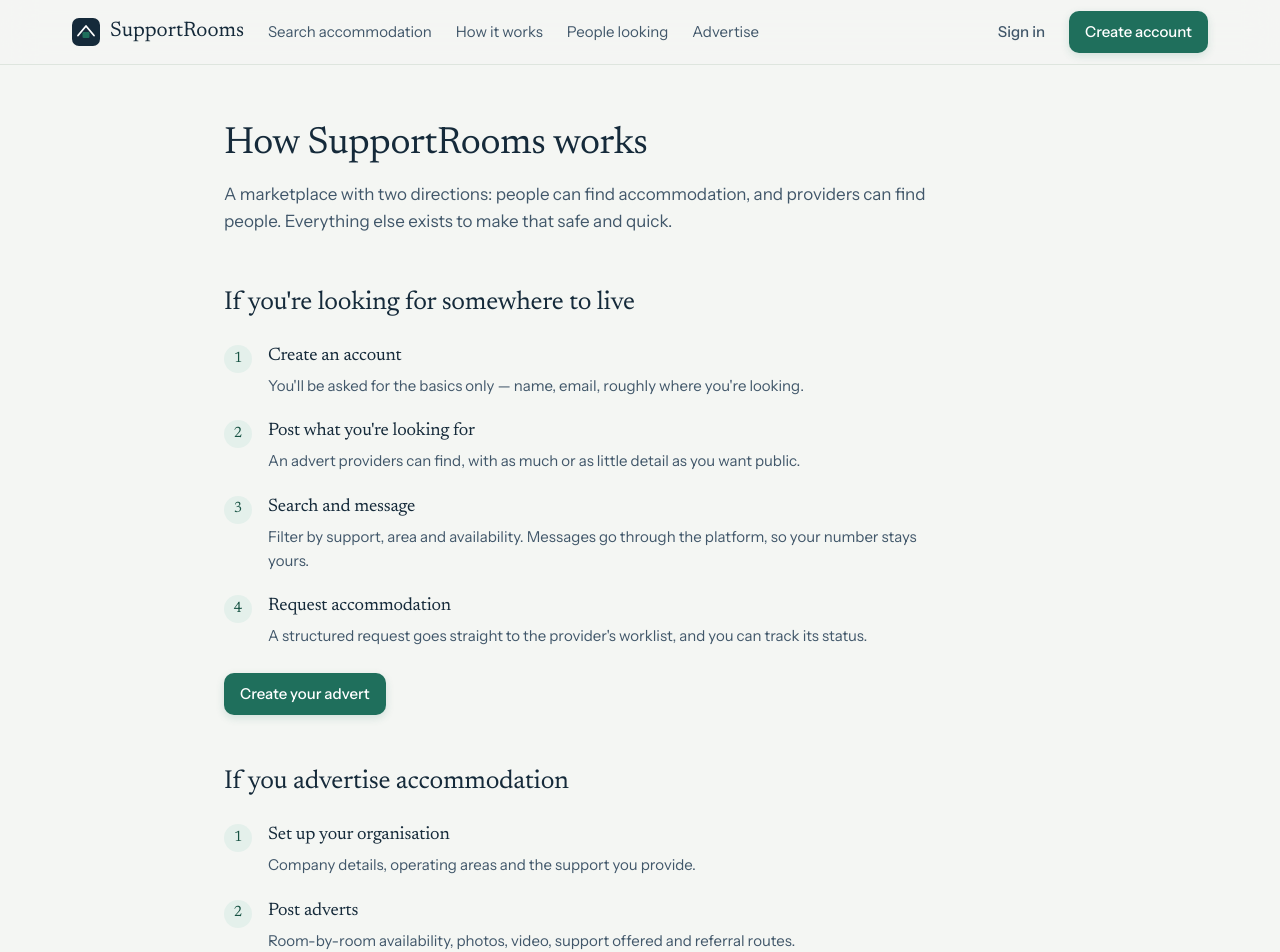
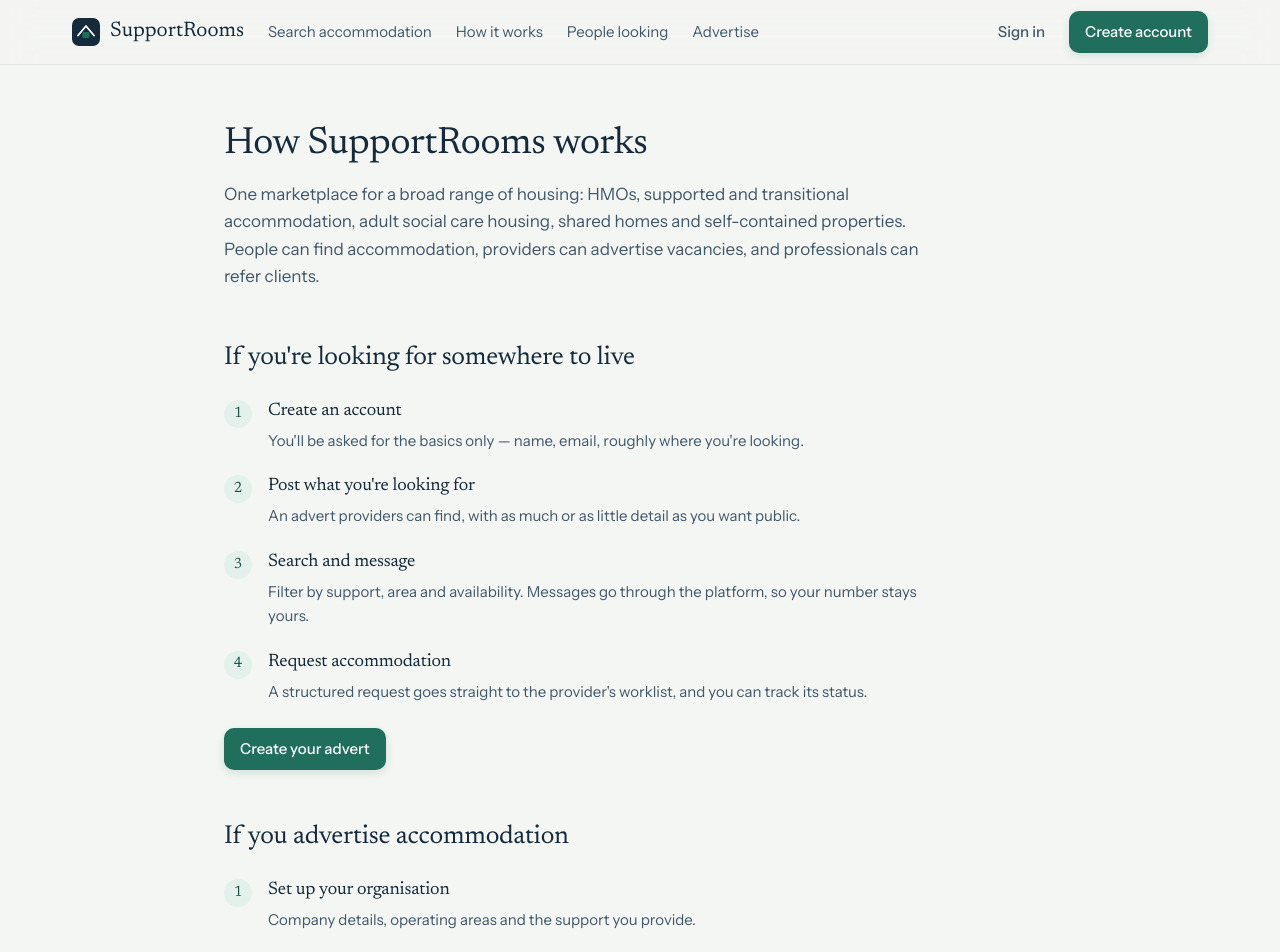
Before and after one commit to Aydo11/SupportRooms, a Next.js app: page /how-it-works in a window 1280 px wide. Shown: the top 952 px of the page. Built offline with nearby package versions, Linux system fonts and the light colour scheme; no server answers.

Commit message:
Broaden how-it-works housing descriptions

```diff
--- a/src/app/(site)/how-it-works/page.tsx
+++ b/src/app/(site)/how-it-works/page.tsx
@@ -18,7 +18,7 @@ const AUDIENCES = [
     who: "If you advertise accommodation",
     steps: [
       ["Set up your organisation", "Company details, operating areas and the support you provide."],
-      ["Post adverts", "Room-by-room availability, photos, video, support offered and referral routes."],
+      ["Post adverts", "Advertise HMOs, supported or transitional accommodation, adult social care housing and other homes, with room-level availability, photos, video and referral routes."],
       ["Get verified", "Send us your documents. Verification is manual, and it confirms identity — not regulatory status."],
       ["Work your enquiries", "Requests and referrals arrive in one worklist with a shared status trail."],
     ],
@@ -41,8 +41,9 @@ export default function HowItWorksPage() {
     <div className="shell max-w-4xl py-14">
       <h1 className="text-[38px] leading-tight">How {brand.name} works</h1>
       <p className="mt-3 max-w-[62ch] text-[17px] leading-relaxed text-ink-soft">
-        A marketplace with two directions: people can find accommodation, and providers can find
-        people. Everything else exists to make that safe and quick.
+        One marketplace for a broad range of housing: HMOs, supported and transitional
+        accommodation, adult social care housing, shared homes and self-contained properties.
+        People can find accommodation, providers can advertise vacancies, and professionals can refer clients.
       </p>
 
       <div className="mt-12 space-y-12">
```
